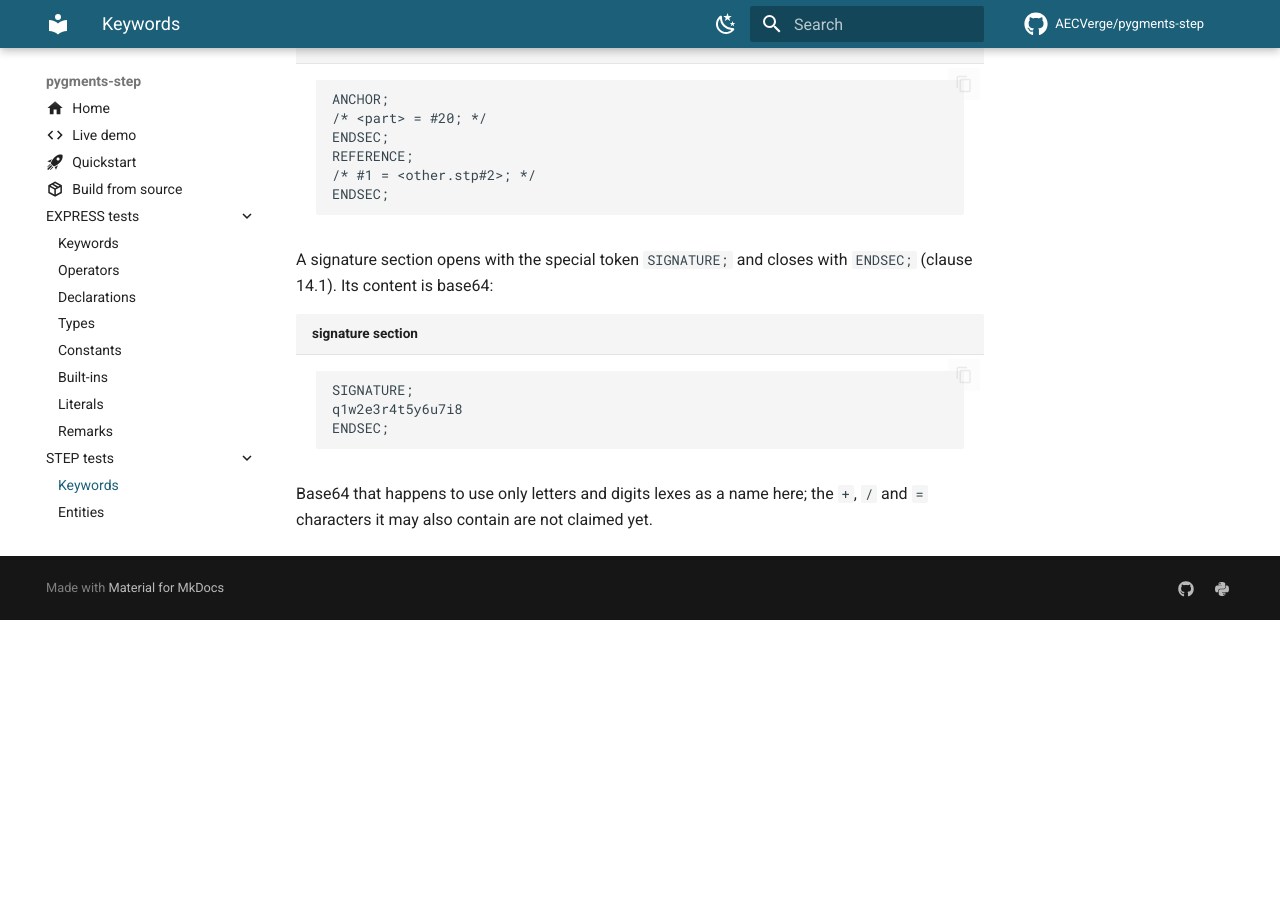
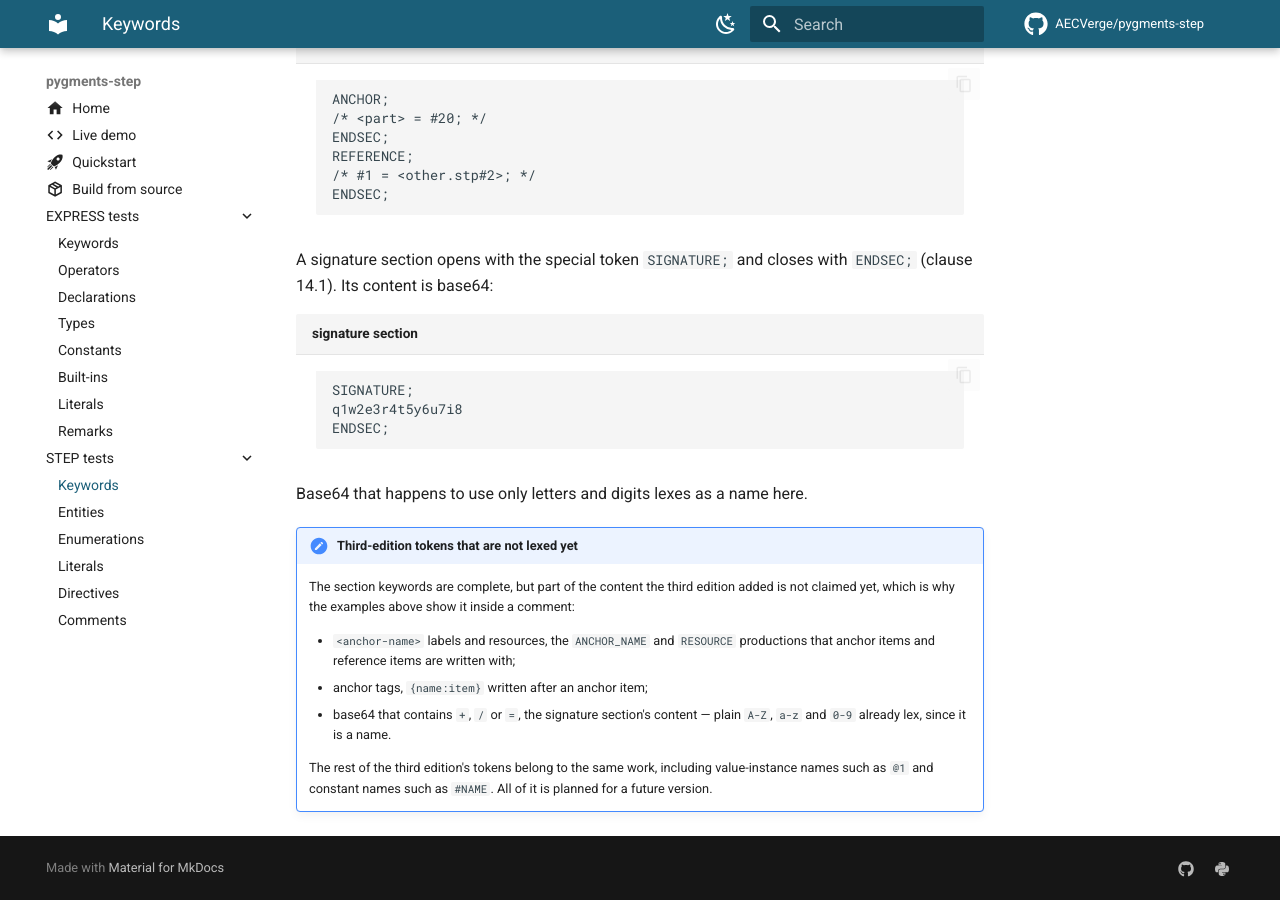
Before and after one commit to AECVerge/pygments-step, an MkDocs documentation site: the page built from docs/step/keywords.md, in a window 1280 px wide and 900 px high, scrolled down 973 px. Built offline with MkDocs 1.6.1 and Material for MkDocs 9.7.7, drawn with Linux system fonts in a browser that asks for light colours; comment, search, counter and statistics services are not loaded; before the commit the page ends 1593 px from its top, so only the background shows below that.

Commit message:
Explain what the anchor and reference examples leave out
The page shows the anchor and reference sections with their items inside a
comment, because the `<anchor-name>` labels, the resources and the anchor tags
are tokens the lexer does not claim yet. Saying so in prose between two examples
reads like an oversight on a page whose contract is that everything shown lexes
cleanly, so a note at the end of the page now lists what is missing - including
base64 that contains `+`, `/` or `=`, which the signature example avoids - and
records that it is planned for a future version.

Documentation only: no lexer, test or version change.

````diff
--- a/docs/step/keywords.md
+++ b/docs/step/keywords.md
@@ -60,5 +60,20 @@
 ENDSEC;
 ```
 
-Base64 that happens to use only letters and digits lexes as a name here; the
-`+`, `/` and `=` characters it may also contain are not claimed yet.
+Base64 that happens to use only letters and digits lexes as a name here.
+
+!!! note "Third-edition tokens that are not lexed yet"
+
+    The section keywords are complete, but part of the content the third edition
+    added is not claimed yet, which is why the examples above show it inside a
+    comment:
+
+    - `<anchor-name>` labels and resources, the `ANCHOR_NAME` and `RESOURCE`
+      productions that anchor items and reference items are written with;
+    - anchor tags, `{name:item}` written after an anchor item;
+    - base64 that contains `+`, `/` or `=`, the signature section's content —
+      plain `A-Z`, `a-z` and `0-9` already lex, since it is a name.
+
+    The rest of the third edition's tokens belong to the same work, including
+    value-instance names such as `@1` and constant names such as `#NAME`. All of
+    it is planned for a future version.
````
